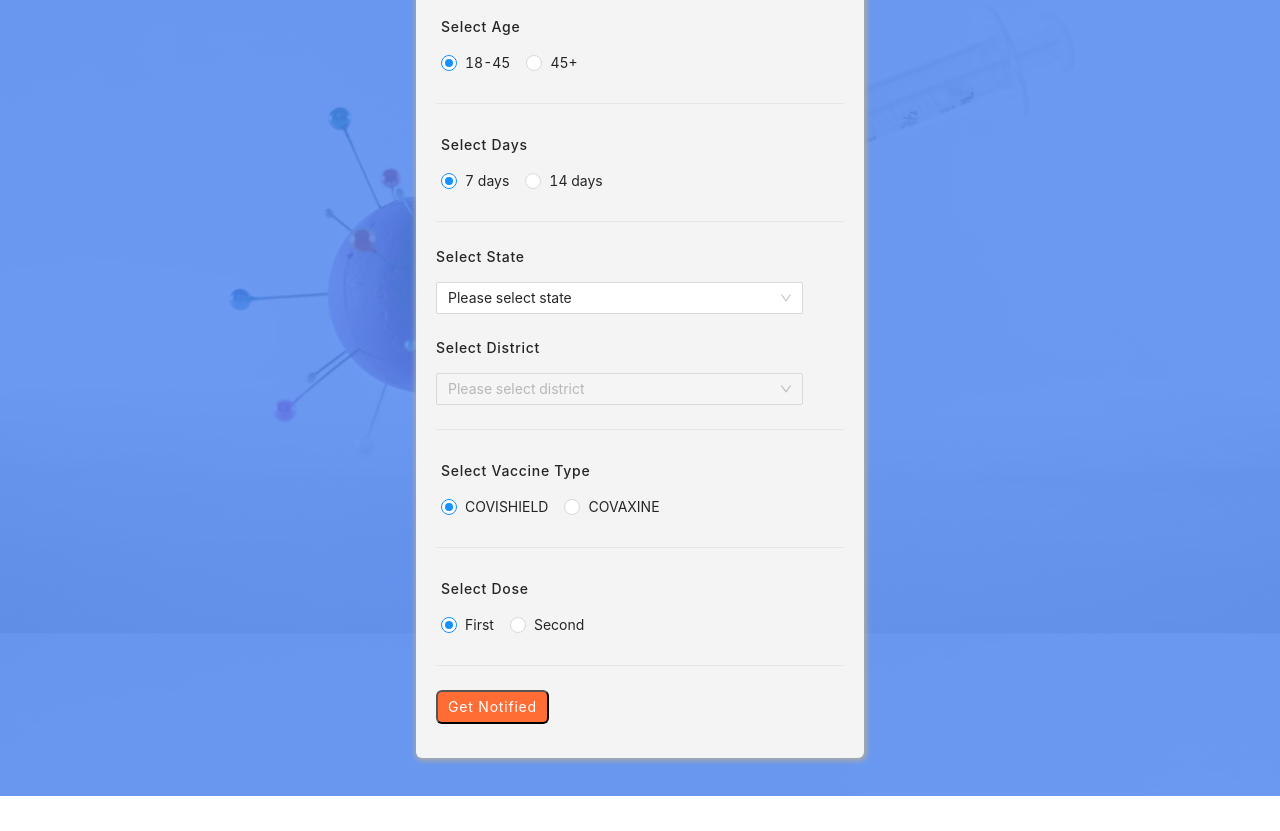
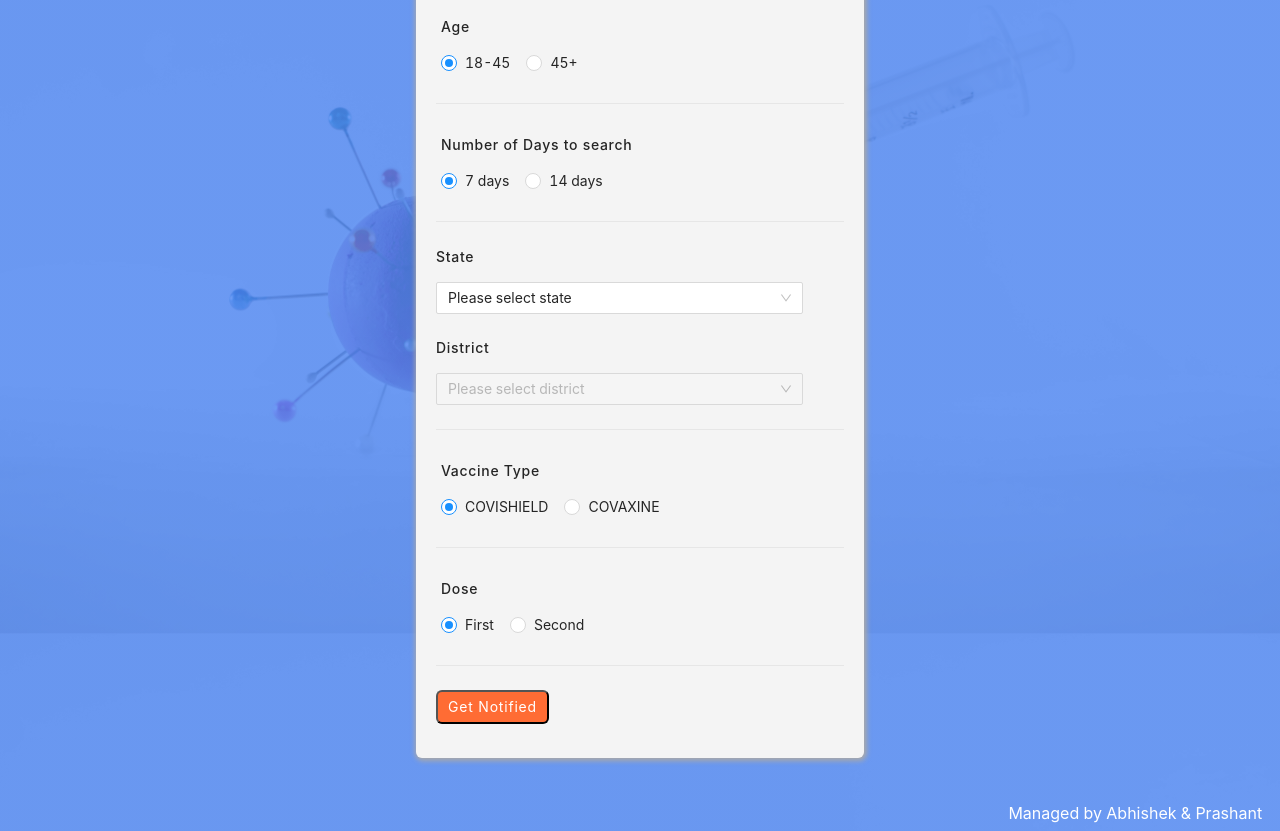
Before and after one commit to ittsprashant/go_for_vaccine, a React (Create React App) app: page / in a window 1280 px wide. Shown: the part 220-1051 px from the top of the page. Before the commit the page ends 1016 px from the top, so only its background shows below. Built offline with nearby package versions, Linux system fonts and the light colour scheme.

Commit message:
changes done

```diff
--- a/src/App.css
+++ b/src/App.css
@@ -150,6 +150,7 @@
   border: 'solid 2px 3ff6c34';
   letter-spacing: '0.8px';
   padding: '4px 10px';
+  cursor: default;
 
 
 
@@ -382,3 +383,11 @@
 .show-cancel-btn{
   display: block
 }
+
+.creator{
+  color: #fff !important
+}
+.creator:hover{
+  cursor: pointer;
+  text-decoration: underline !important;
+}
--- a/src/Components/Home.js
+++ b/src/Components/Home.js
@@ -35,6 +35,7 @@ class Home extends Component {
             selectedDose: 'First',
             btn_text: 'Get Notified',
             showHideClassName: 'modal display-none',
+            click_btn_disable:false,
             resList: [],
             dose1: 1,
             dose2: 0,
@@ -162,6 +163,7 @@ class Home extends Component {
             this.setState({
                 animate_div: 'animated_div',
                 btn_text: 'Finding Slots',
+                click_btn_disable: true,
                 disableOptions: true,
                 disableDistrictDropdown: true,
                 errorResp:''
@@ -179,7 +181,7 @@ class Home extends Component {
                 self.setState({
                     timer: timer
                 })
-            }, 60 * 1000); // 60 * 1000 milsec
+            }, 120 * 1000); // 60 * 1000 milsec
         }
         else{
             this.setState({
@@ -312,6 +314,7 @@ class Home extends Component {
                         show: false,
                         animate_div: 'animated_div',
                         btn_text: 'Finding Slots',
+                        click_btn_disable:true,
                         resListDose2: [],
                         resListDose1: [],
                         cancelBtnShow: 'show-cancel-btn',
@@ -381,6 +384,8 @@ class Home extends Component {
             cancelBtnShow: 'show-cancel-btn',
             animate_div: 'animated_div',
             btn_text: 'Finding Slots',
+            click_btn_disable:true,
+
 
 
 
@@ -396,6 +401,8 @@ class Home extends Component {
             showHideClassName: 'modal display-none',
             show: false,
             animate_div: '',
+            click_btn_disable:false,
+
             btn_text: 'Get Notified',
             resListDose2: [],
             resListDose1: [],
@@ -559,7 +566,7 @@ class Home extends Component {
                     <div className='form-to-fill'>
                         <div className='row-1'>
                             <div className='age-section'>
-                                <p className='label' style={{ marginTop: '1px' }}>Select Age</p>
+                                <p className='label' style={{ marginTop: '1px' }}>Age</p>
                                 <Radio.Group disabled={this.state.disableOptions} options={this.state.ageOptions} onChange={this.selectAge} value={this.state.selectedAge} />
                             </div>
                             <Divider />
@@ -568,7 +575,7 @@ class Home extends Component {
 
                         <div className='row-1'>
                             <div className='age-section'>
-                                <p className='label' style={{ marginTop: '1px' }}>Select Days</p>
+                                <p className='label' style={{ marginTop: '1px' }}>Number of Days to search</p>
                                 <Radio.Group disabled={this.state.disableOptions} options={this.state.daysOptions} onChange={this.selectDays} value={this.state.selectedDays} />
                             </div>
 
@@ -578,7 +585,7 @@ class Home extends Component {
 
                         <div className='row-1'>
                             <div className='district-section'>
-                                <p className='label' style={{ marginTop: '1px' }}>Select State</p>
+                                <p className='label' style={{ marginTop: '1px' }}>State</p>
                                 <Select
                                     disabled={this.state.disableOptions}
                                     // mode="multiple"
@@ -595,7 +602,7 @@ class Home extends Component {
                             <br></br>
 
                             <div className='district-section'>
-                                <p className='label' style={{ marginTop: '1px' }}>Select District</p>
+                                <p className='label' style={{ marginTop: '1px' }}>District</p>
                                 <Select
                                     // mode="multiple"
                                     disabled={this.state.disableDistrictDropdown}
@@ -614,7 +621,7 @@ class Home extends Component {
 
                         <div className='row-1'>
                             <div className='age-section'>
-                                <p className='label' style={{ marginTop: '1px' }}>Select Vaccine Type</p>
+                                <p className='label' style={{ marginTop: '1px' }}>Vaccine Type</p>
                                 <Radio.Group disabled={this.state.disableOptions} options={this.state.vaccineOptions} onChange={this.selectVaccine} value={this.state.selectedVaccine} />
                             </div>
                             <Divider />
@@ -622,13 +629,13 @@ class Home extends Component {
 
                         <div className='row-1'>
                             <div className='age-section'>
-                                <p className='label' style={{ marginTop: '1px' }}>Select Dose</p>
+                                <p className='label' style={{ marginTop: '1px' }}>Dose</p>
                                 <Radio.Group disabled={this.state.disableOptions} options={this.state.doseOptions} onChange={this.selectDose} value={this.state.selectedDose} />
                             </div>
                             <Divider />
                         </div>
                         <div style={{ display: 'inline-block' }}>
-                            <button onClick={this.getNotified} id={this.state.animate_div} style={{ background: '#ff6c34', color: '#fff', borderRadius: '6px', border: 'solid 2px 3ff6c34', letterSpacing: '0.8px', padding: '4px 10px' }}>{this.state.btn_text}</button>
+                            <button onClick={this.getNotified} id={this.state.animate_div} disabled={this.state.click_btn_disable} style={{ background: '#ff6c34', color: '#fff', borderRadius: '6px', border: 'solid 2px 3ff6c34', letterSpacing: '0.8px', padding: '4px 10px' }}>{this.state.btn_text}</button>
 
                             {/* <div id='animated_div'>Finding Slot</div>
                             <p className='animate__pulse'>test</p> */}
@@ -645,32 +652,11 @@ class Home extends Component {
 
                     </div>
                 </div>
+                <div><p style={{fontSize:'16px',color:'#fff',margin:'auto 1%',padding:'5px', float:'right'}}>Managed by <a className='creator' href='https://www.linkedin.com/in/abhishek-agarwal-gurugram/'>Abhishek</a> & <a className='creator' href='https://www.linkedin.com/in/itsprashant95/'>Prashant</a></p></div>
 
 
 
                 {/* modal open */}
-
-                {/* <div className={this.state.showHideClassName}>
-                    <section className="modal-main">
-
-                        <div className='row' style={{ margin: '5px 5px 20px 5px' }}>
-                            <h2>Slots Available - Book now</h2>
-                            {this.createCards()}
-
-
-
-
-
-                        </div>
-
-                        <button style={{ background: '#ff6c34', color: '#fff', borderRadius: '6px', border: 'solid 2px 3ff6c34', letterSpacing: '0.8px', padding: '4px 10px', float: 'right' }} className='btn-hover' type="button" onClick={this.handleCancel}>Okay</button>
-
-
-                    </section>
-                </div> */}
-
-
-
 
                 <Modal dialogClassName="my-modal" show={this.state.show} onHide={this.handleCancel}>
                     <Modal.Header closeButton>
```
